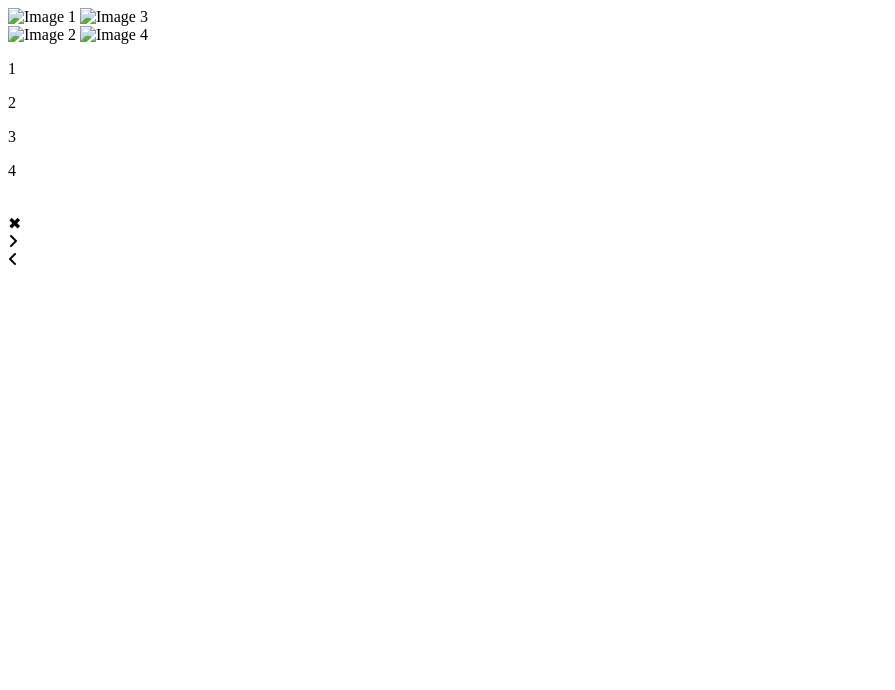
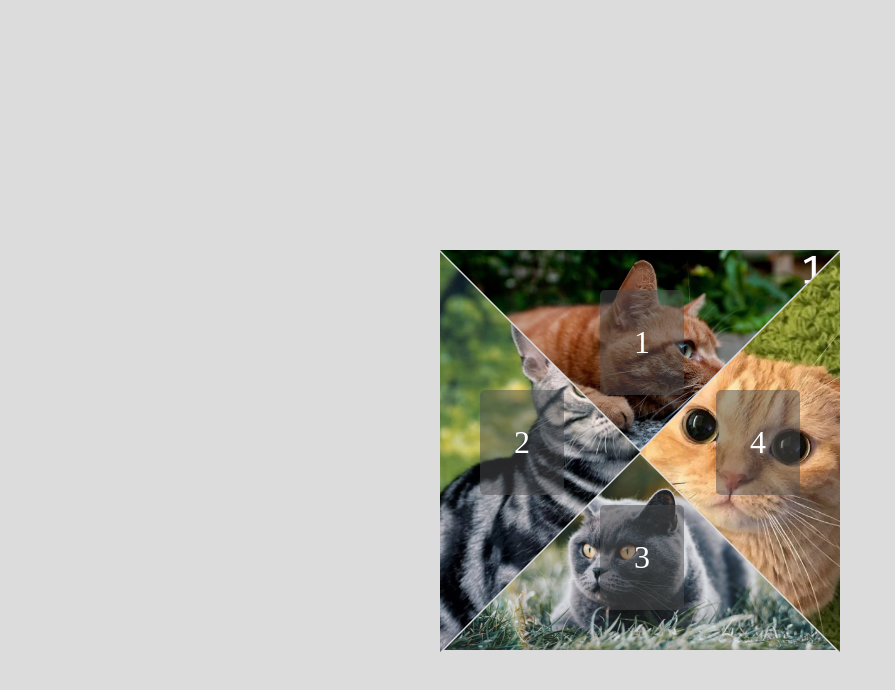
Before and after one commit to lojaaaaa/triangleSlider, a plain HTML site: page index.html in a window 1280 px wide. Shown: the whole page, without its empty margins (0-895 px from the left). Drawn offline with Linux system fonts and the light colour scheme; the site is published under a folder, as on GitHub Pages, so addresses that start at the root find nothing.

Commit message:
Update index.html

```diff
--- a/index.html
+++ b/index.html
@@ -4,9 +4,9 @@
     <meta charset="UTF-8">
     <meta http-equiv="X-UA-Compatible" content="IE=edge">
     <meta name="viewport" content="width=device-width, initial-scale=1.0">
-    <link rel="stylesheet" href="/style.css">
+    <link rel="stylesheet" href="./style.css">
     <link rel="stylesheet" href="https://cdnjs.cloudflare.com/ajax/libs/font-awesome/6.3.0/css/all.min.css">
-    <title>Document</title>
+    <title>Slider</title>
 </head>
 <body>
 
@@ -14,12 +14,12 @@
     <div class="container">
         <div class="triangle-block">
             <div class="triangle-vertical">
-                <img src="/01.jpg" alt="Image 1">
-                <img src="/03.jpg" alt="Image 3">
+                <img src="./01.jpg" alt="Image 1">
+                <img src="./03.jpg" alt="Image 3">
             </div>
             <div class="triangle-horizontally">
-                <img src="/02.jpg" alt="Image 2" id="2">
-                <img src="/4.webp" alt="Image 4" id="4">
+                <img src="./02.jpg" alt="Image 2" id="2">
+                <img src="./4.webp" alt="Image 4" id="4">
             </div>
             <div class="triangle-text">
                 <p id="tap-1">1</p>
@@ -28,10 +28,10 @@
                 <p id="tap-4">4</p>
             </div>
             <div class="images" id="images">
-                <img src="/01.jpg" alt="" class="image-show hidden" id="show-1" data-index="0">
-                <img src="/02.jpg" alt="" class="image-show hidden" id="show-2" data-index="1">
-                <img src="/03.jpg" alt="" class="image-show hidden" id="show-3" data-index="2">
-                <img src="/4.webp" alt="" class="image-show hidden" id="show-4" data-index="3">
+                <img src="./01.jpg" alt="" class="image-show hidden" id="show-1" data-index="0">
+                <img src="./02.jpg" alt="" class="image-show hidden" id="show-2" data-index="1">
+                <img src="./03.jpg" alt="" class="image-show hidden" id="show-3" data-index="2">
+                <img src="./4.webp" alt="" class="image-show hidden" id="show-4" data-index="3">
             </div>
 
             <div class="cross hidden">&#10006;</div>
@@ -51,6 +51,6 @@
 
 
 
-    <script src="/main.js"></script>
+    <script src="./main.js"></script>
 </body>
 </html>
```
